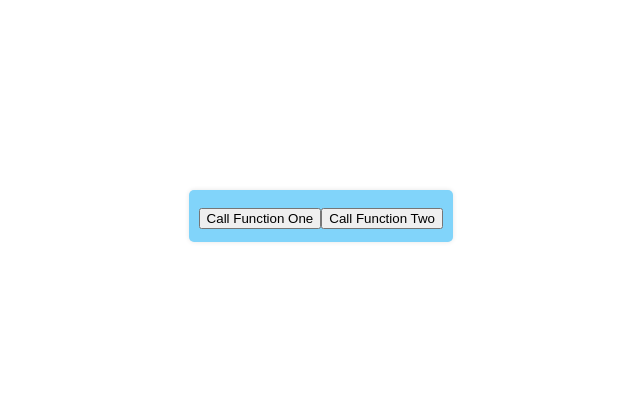
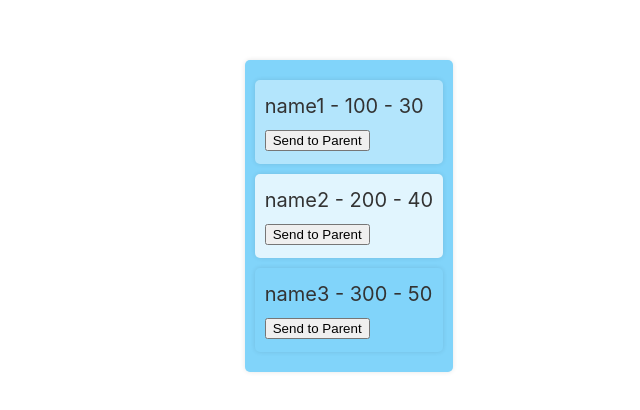
Before and after one commit to rayssssbush/vue_uch, a Vue app: page / in a window 1280 px wide. Shown: the part 184-594 px from the top of the page, without its empty margins (187-827 px from the left). Built offline with nearby package versions, Linux system fonts and the light colour scheme.

Commit message:
Задание 55

```diff
--- a/src/App.vue
+++ b/src/App.vue
@@ -5,8 +5,14 @@ import TheWelcome from './components/TheWelcome.vue'
 
 <template>
 	<div>
-		<button @click="functionOne">Call Function One</button>
-		<button @click="functionTwo">Call Function Two</button>
+		<!-- Перебираем массив пользователей и отображаем их данные -->
+		<div v-for="user in users" :key="user.id">
+			<p>{{ user.name }} - {{ user.salary }} - {{ user.age }}</p>
+			<!-- Кнопка, которая вызывает метод родителя с передачей данных -->
+			<button @click="sendToParent(user.name, user.salary)">
+				Send to Parent
+			</button>
+		</div>
 	</div>
 </template>
 
@@ -22,11 +28,13 @@ export default {
 		}
 	},
 	methods: {
-		functionOne() {
-			alert('Function One was called!')
+		// Метод родителя
+		func(name, salary) {
+			console.log(name, salary)
 		},
-		functionTwo() {
-			alert('Function Two was called!')
+		// Метод, который передает данные родителю через $emit
+		sendToParent(name, salary) {
+			this.func(name, salary) // Вызываем метод родителя напрямую
 		},
 	},
 }
```
